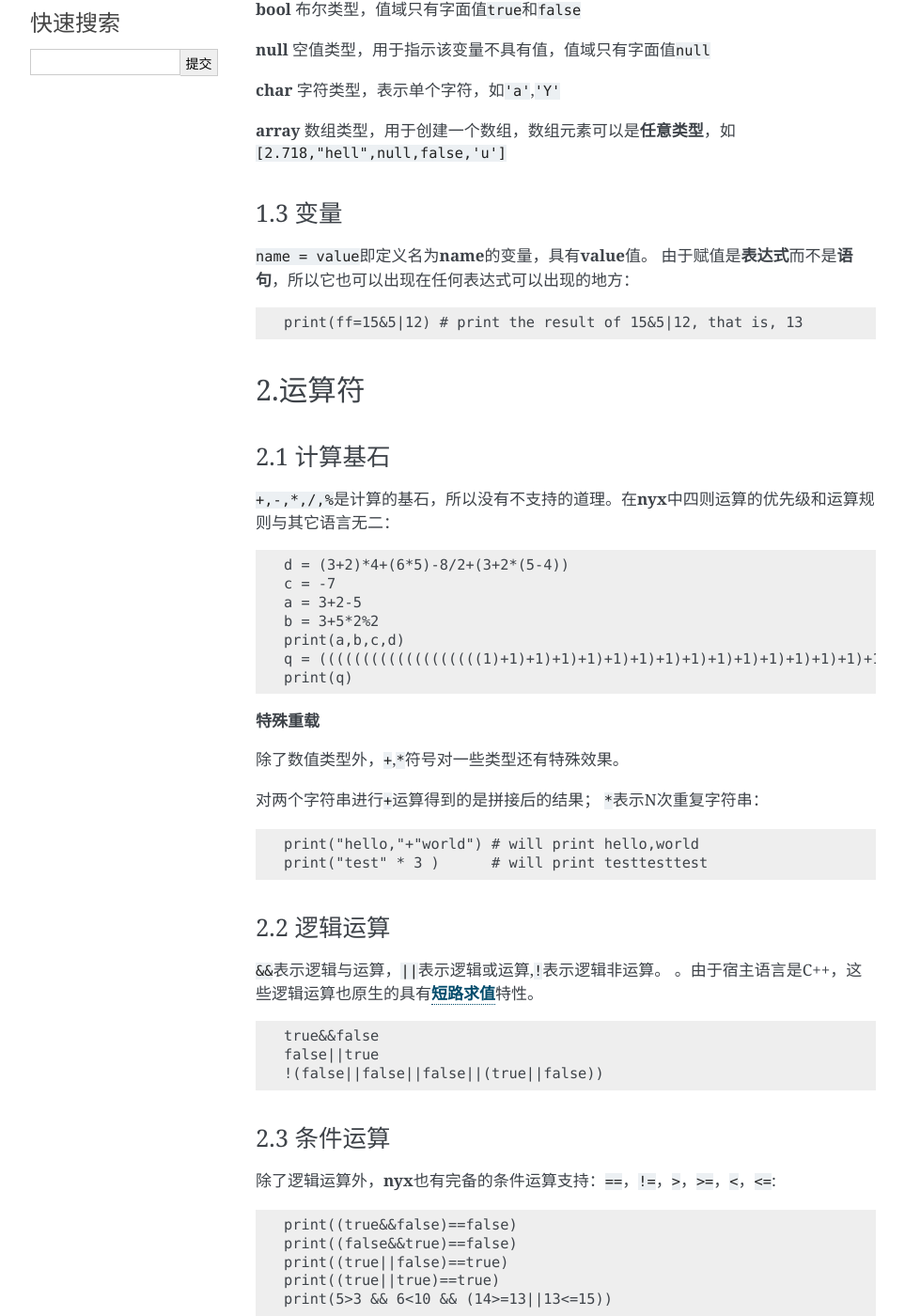
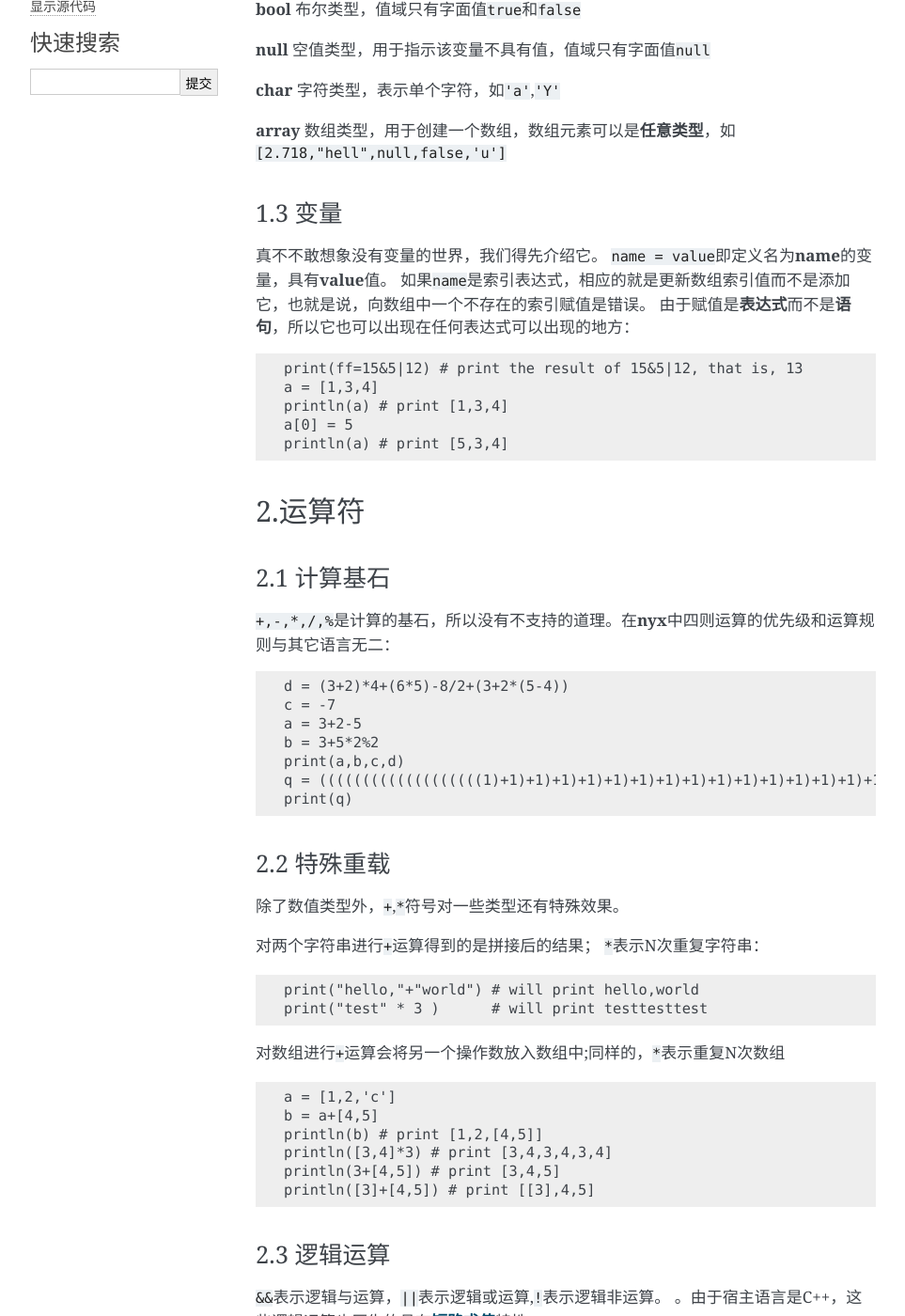
Before and after one commit to y1yang0/nyx, a Sphinx documentation site: the page built from docs/index.md, in a window 1280 px wide and 1400 px high, scrolled down 553 px. Shown: the whole window at 94% size, without its empty margins (148-1111 px from the left). Built offline with Sphinx 7.4.7, drawn with Linux system fonts in a browser that asks for light colours; some of the changed text lies outside the part shown.

Commit message:
[ array ] support +,* overloadding for array type

````diff
--- a/docs/index.md
+++ b/docs/index.md
@@ -23,10 +23,16 @@
 **array** 数组类型，用于创建一个数组，数组元素可以是**任意类型**，如`[2.718,"hell",null,false,'u']`
 
 ### 1.3 变量
+真不不敢想象没有变量的世界，我们得先介绍它。
 `name = value`即定义名为**name**的变量，具有**value**值。
+如果`name`是索引表达式，相应的就是更新数组索引值而不是添加它，也就是说，向数组中一个不存在的索引赋值是错误。
 由于赋值是**表达式**而不是**语句**，所以它也可以出现在任何表达式可以出现的地方：
 ```nyx
 print(ff=15&5|12) # print the result of 15&5|12, that is, 13
+a = [1,3,4]
+println(a) # print [1,3,4]
+a[0] = 5
+println(a) # print [5,3,4]
 ```
 
 ## 2.运算符
@@ -42,8 +48,7 @@
 print(q)
 ```
 
-**特殊重载**
-
+### 2.2 特殊重载
 除了数值类型外，`+`,`*`符号对一些类型还有特殊效果。
 
 对两个字符串进行`+`运算得到的是拼接后的结果；
@@ -52,8 +57,17 @@
 print("hello,"+"world") # will print hello,world
 print("test" * 3 )      # will print testtesttest
 ```
+对数组进行`+`运算会将另一个操作数放入数组中;同样的，`*`表示重复N次数组
+```nyx
+a = [1,2,'c']
+b = a+[4,5]
+println(b) # print [1,2,[4,5]]
+println([3,4]*3) # print [3,4,3,4,3,4]
+println(3+[4,5]) # print [3,4,5]
+println([3]+[4,5]) # print [[3],4,5]
+```
 
-### 2.2 逻辑运算
+### 2.3 逻辑运算
 `&&`表示逻辑与运算，`||`表示逻辑或运算,`!`表示逻辑非运算。
 。由于宿主语言是C++，这些逻辑运算也原生的具有[**短路求值**](https://en.wikipedia.org/wiki/Short-circuit_evaluation)特性。
 ```nyx
@@ -61,7 +75,7 @@
 false||true
 !(false||false||false||(true||false))
 ```
-### 2.3 条件运算
+### 2.4 条件运算
 除了逻辑运算外，**nyx**也有完备的条件运算支持：`==`，`!=`，`>`，`>=`，`<`，`<=`:
 ```nyx
 print((true&&false)==false)
@@ -74,7 +88,7 @@
 + `null==null`总是为`true`
 + `null!=null`总是为`false`。
 
-### 2.4 位运算
+### 2.5 位运算
 位运算类似于C系语言：
 ```
 # 位与
````
Also changed, not shown: README.md (+15 -8 lines), 4 other files.
